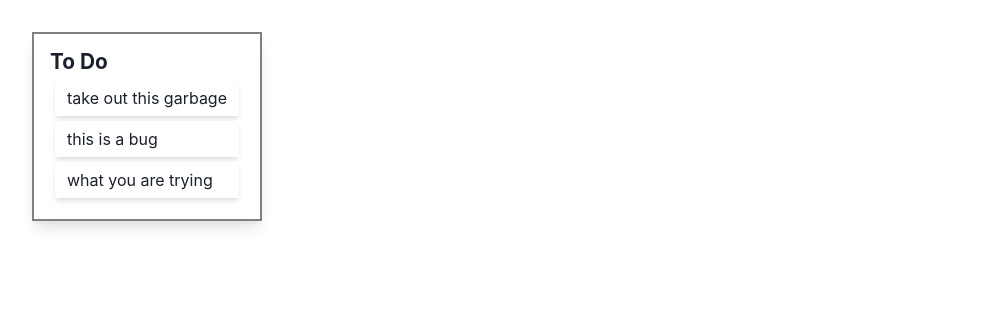
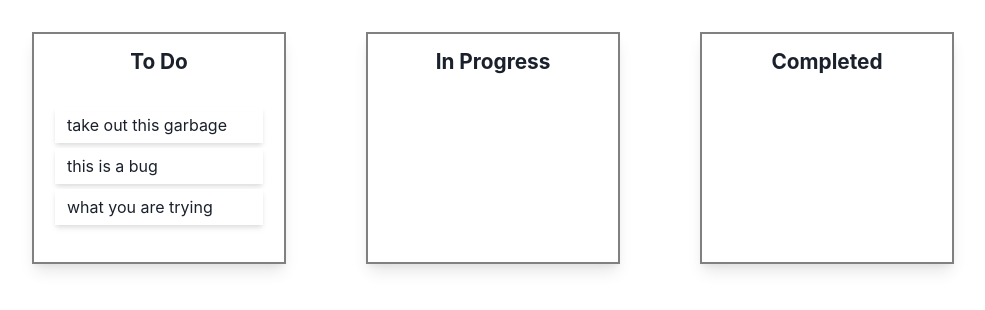
Before and after one commit to rahulkr-dev/task_manager-app, a React (Vite) app: page / in a window 1280 px wide. Shown: the top 310 px of the page, without its empty margins (0-985 px from the left). Built offline with nearby package versions, Linux system fonts and the light colour scheme.

Commit message:
dnd_move b/w columns

```diff
--- a/src/App.jsx
+++ b/src/App.jsx
@@ -1,5 +1,5 @@
 import React,{useContext} from 'react'
-import { ChakraProvider } from '@chakra-ui/react';
+import { ChakraProvider,Flex } from '@chakra-ui/react';
 import { AppContext } from './context/AppContext';
 import {Column} from "./components";
 import { DragDropContext } from 'react-beautiful-dnd';
@@ -9,10 +9,11 @@ const App = () => {
   console.log(todoData);
 
   const onDragEnd = (result)=>{
-    // console.log(result)
+    console.log(result)
     const {source,destination,draggableId} = result;
     if(destination==null) return;
-    if(destination.droppableId===source.droppableId && destination.index===source.index) return;
+    if(destination.droppableId===source.droppableId && destination.index===source.index) return
+    if(destination.droppableId===source.droppableId && destination.index==!source.index){
       const column = todoData.columns[destination.droppableId];
       const new_taskIds = Array.from(column.taskIds);
       new_taskIds.splice(source.index,1);
@@ -31,12 +32,40 @@ const App = () => {
       }
       // now update state;
       setTodoData(state_update);
+      return
+    };
+    const startCol = todoData.columns[source.droppableId];
+    const endCol = todoData.columns[destination.droppableId];
+
+    const startTaskIds = Array.from(startCol[taskIds]);
+    startTaskIds.splice(source.index,1);
+
+    const endTaskIds = Array.from(endCol[taskIds]);
+    endTaskIds.splice(destination.index,0,draggableId);
+    const state_update = {
+      ...todoData,
+      columns:{
+        ...todoData.columns,
+        [source.droppableId]:{
+          ...todoData.columns[source.droppableId],
+          taskIds:startTaskIds
+        },
+        [destination.droppableId]:{
+          ...todoData.columns[destination.droppableId],
+          taskIds:endTaskIds
+        },
+      }
+    }
+
+    setTodoData(state_update);
+
+
 
    }
   return (
     <ChakraProvider>
       <DragDropContext onDragEnd={onDragEnd}>
-        <>
+        <Flex gap="1rem">
         {
           todoData.columnOrder.map(columnId=>{
             let column = todoData.columns[columnId];
@@ -44,7 +73,7 @@ const App = () => {
             return <Column key={columnId} column={column} tasks={tasks} />
           })
         }
-        </>
+        </Flex>
         </DragDropContext>
     </ChakraProvider>
   )
--- a/src/components/Column.jsx
+++ b/src/components/Column.jsx
@@ -5,8 +5,8 @@ import { Droppable } from 'react-beautiful-dnd'
 
 const Column = ({ tasks, column }) => {
     return (
-        <Box border="2px solid gray" boxShadow={"lg"} m="2rem" w="max-content" p="1rem">
-            <Heading fontSize={"1.3rem"}>{column.title}</Heading>
+        <Box border="2px solid gray" boxShadow={"lg"} m="2rem" w="max-content" py="1rem">
+            <Heading mb=".7rem" textAlign={"center"} fontSize={"1.3rem"}>{column.title}</Heading>
             <Droppable droppableId={column.id}>
                 {
                     (provider, snapshot) => (
@@ -15,6 +15,9 @@ const Column = ({ tasks, column }) => {
                             ref={provider.innerRef}
                             {...provider.droppableProps}
                             bg={snapshot.isDraggingOver ? "lightcoral" : "white"}
+                            p="1rem"
+                            minW={"100px"}
+                            w="250px"
                         >
                             {
                                 tasks.map((task, index) => <Task index={index} key={task.id} task={task} />)
--- a/src/data/data.js
+++ b/src/data/data.js
@@ -15,8 +15,18 @@ export const initialData = {
             id:"column_1",
             title:"To Do",
             taskIds:['task_1','task_2','task_3']
+        },
+        column_2:{
+            id:"column_2",
+            title:"In Progress",
+            taskIds:[]
+        },
+        column_3:{
+            id:"column_3",
+            title:"Completed",
+            taskIds:[]
         }
     },
-    columnOrder:['column_1']
+    columnOrder:['column_1',"column_2","column_3"]
 
 }
```
Lines whose indentation alone changed are shown as unchanged.
